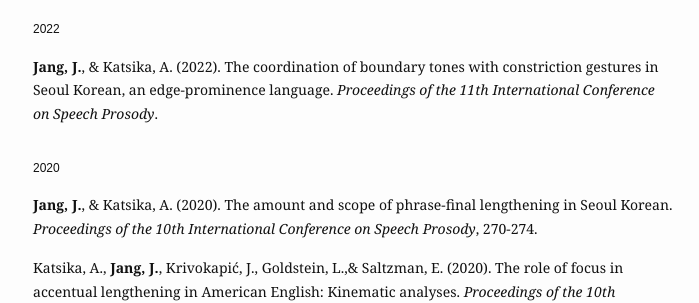
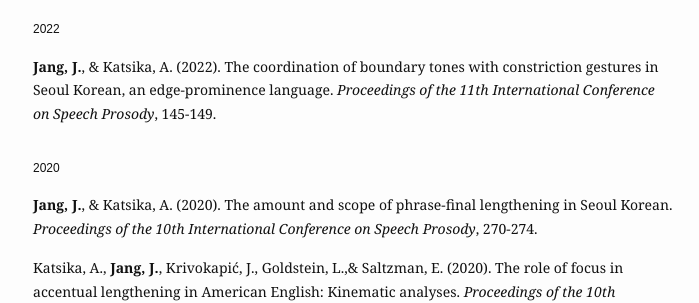
Before and after one commit to jiyoungj/jiyoungj.github.io, a Jekyll site: the page built from research.md, in a window 1280 px wide and 900 px high, scrolled down 458 px. Shown: the part 156-459 px from the top of the window, without its empty margins (287-986 px from the left). Built offline with Jekyll 4.4.1, drawn with Linux system fonts in a browser that asks for light colours.

Commit message:
Update research.md

```diff
--- a/research.md
+++ b/research.md
@@ -28,7 +28,7 @@ Phonetics, L2 phonetics, prosody, speech production and perception, computationa
 
  <h4>2022</h4>
 
-  <b>Jang, J.</b>, & Katsika, A. (2022). The coordination of boundary tones with constriction gestures in Seoul Korean, an edge-prominence language. <em> Proceedings of the 11th International Conference on Speech Prosody</em>.
+  <b>Jang, J.</b>, & Katsika, A. (2022). The coordination of boundary tones with constriction gestures in Seoul Korean, an edge-prominence language. <em> Proceedings of the 11th International Conference on Speech Prosody</em>, 145-149.
 
 
 <h6 style="font-size:1px"><br></h6>
```
